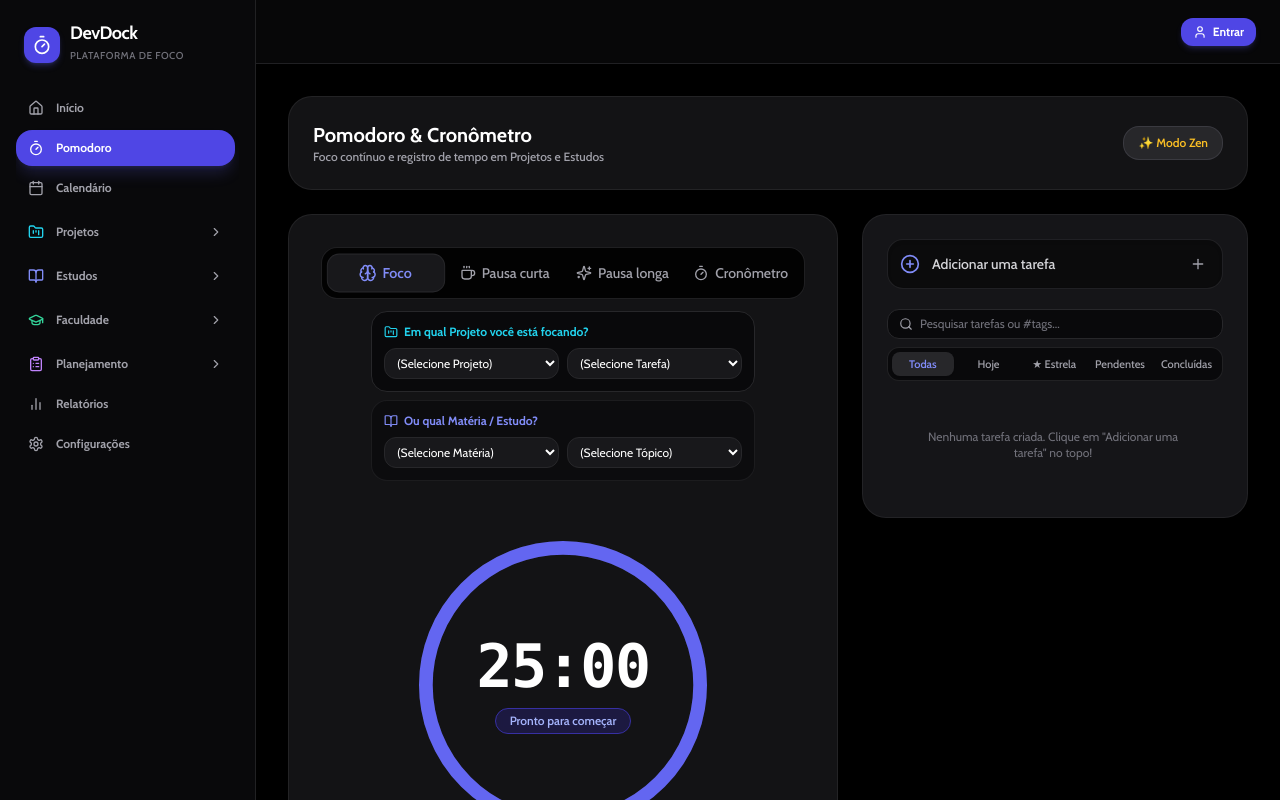
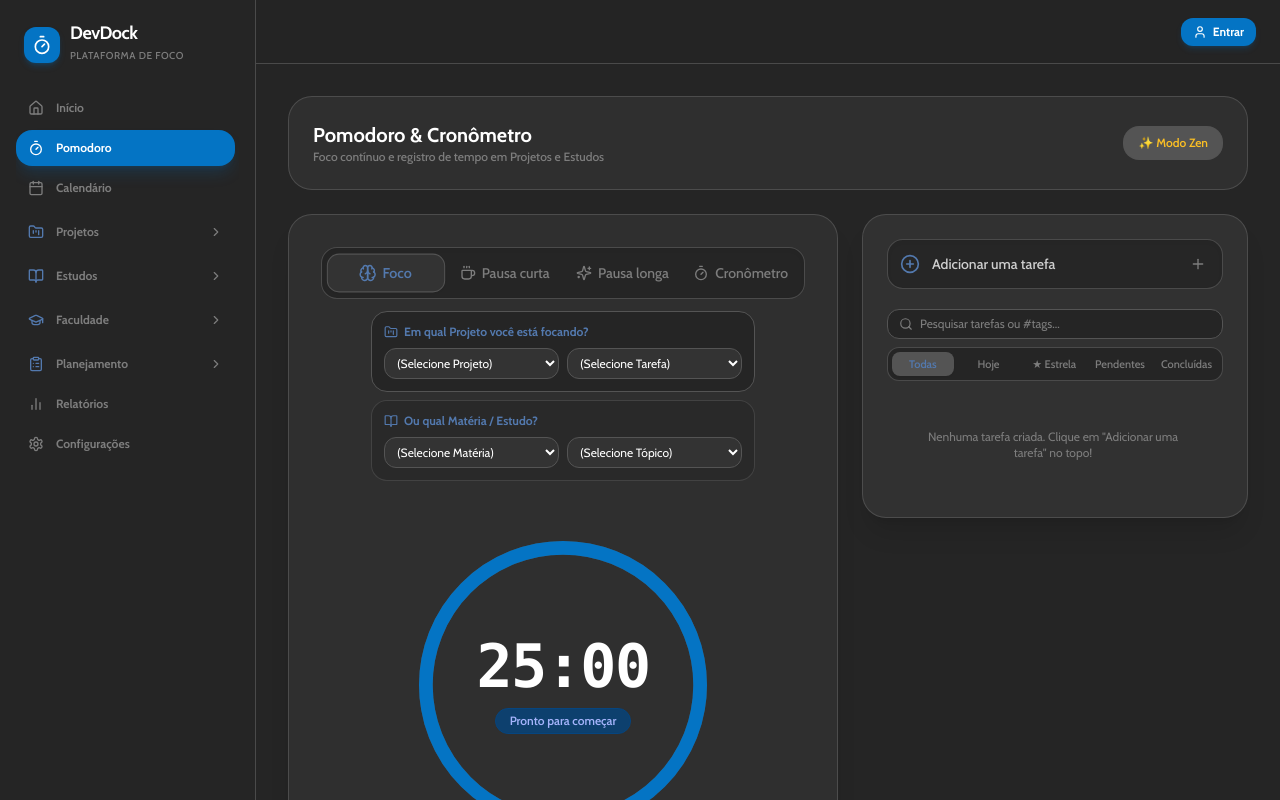
Before and after one commit to JoaoNToK/DevDock, a Next.js app: page /pomodoro in a window 1280 px wide. Shown: the top 800 px of the page. Built offline with nearby package versions, Linux system fonts and the light colour scheme.

Commit message:
style: update theme color palette to custom 7-color scheme (#252525, #CFCFCF, #7D7D7D, #545454, #5379AE, #0474C4, #06457F)

```diff
--- a/src/app/globals.css
+++ b/src/app/globals.css
@@ -2,17 +2,50 @@
 @tailwind components;
 @tailwind utilities;
 
+:root {
+  --color-dark: #252525;
+  --color-light: #CFCFCF;
+  --color-slate: #7D7D7D;
+  --color-charcoal: #545454;
+  --color-steel: #5379AE;
+  --color-ocean: #0474C4;
+  --color-navy: #06457F;
+}
+
 @layer base {
   body {
-    @apply bg-slate-50 text-slate-900 dark:bg-black dark:text-slate-100 min-h-screen font-sans antialiased transition-colors duration-300;
+    background-color: #252525;
+    color: #CFCFCF;
+    min-height: 100vh;
+    font-family: var(--font-cabin), Cabin, system-ui, sans-serif;
+    -webkit-font-smoothing: antialiased;
+  }
+
+  /* Scrollbar custom colors */
+  ::-webkit-scrollbar {
+    width: 8px;
+    height: 8px;
+  }
+
+  ::-webkit-scrollbar-track {
+    background: #252525;
+  }
+
+  ::-webkit-scrollbar-thumb {
+    background: #545454;
+    border-radius: 4px;
+  }
+
+  ::-webkit-scrollbar-thumb:hover {
+    background: #7D7D7D;
   }
 }
 
-/* Custom radial background glows for modern dark & light modes */
+/* Custom radial background glows using palette colors */
 .bg-radial-gradient {
-  background-image: radial-gradient(circle at 50% 20%, rgba(99, 102, 241, 0.08) 0%, rgba(255, 255, 255, 0) 70%);
+  background-image: radial-gradient(circle at 50% 20%, rgba(4, 116, 196, 0.15) 0%, rgba(37, 37, 37, 0) 70%);
 }
 
 .dark .bg-radial-gradient {
-  background-image: radial-gradient(circle at 50% 20%, rgba(99, 102, 241, 0.18) 0%, rgba(0, 0, 0, 0) 70%);
+  background-image: radial-gradient(circle at 50% 20%, rgba(4, 116, 196, 0.25) 0%, rgba(37, 37, 37, 0) 70%);
 }
--- a/tailwind.config.ts
+++ b/tailwind.config.ts
@@ -10,26 +10,80 @@ const config: Config = {
   theme: {
     extend: {
       colors: {
+        // Custom 7-Color Palette
+        palette: {
+          dark: '#252525',    // 1. Dark Charcoal (Background surface)
+          light: '#CFCFCF',   // 2. Light Silver (Primary text & headers)
+          slate: '#7D7D7D',   // 3. Medium Gray (Subtitles & muted elements)
+          charcoal: '#545454',// 4. Dark Slate (Cards, borders & inputs)
+          steel: '#5379AE',   // 5. Steel Blue (Soft accent badges & highlights)
+          ocean: '#0474C4',   // 6. Ocean Blue (Primary CTA buttons & active states)
+          navy: '#06457F',    // 7. Deep Navy (Dark card headers & gradients)
+        },
+        // Override standard colors to conform to the 7-color palette
+        black: '#252525',
+        zinc: {
+          950: '#252525',
+          900: '#333333',
+          800: '#545454',
+          700: '#545454',
+          600: '#7D7D7D',
+          500: '#7D7D7D',
+          400: '#7D7D7D',
+          300: '#CFCFCF',
+          200: '#CFCFCF',
+          100: '#FFFFFF',
+        },
+        indigo: {
+          50: '#eef6ff',
+          100: '#d9eaff',
+          400: '#5379AE',
+          500: '#0474C4',
+          600: '#0474C4',
+          700: '#06457F',
+          800: '#06457F',
+          900: '#06457F',
+          950: '#06457F',
+        },
+        cyan: {
+          400: '#5379AE',
+          500: '#0474C4',
+          600: '#0474C4',
+          700: '#06457F',
+          950: '#06457F',
+        },
+        purple: {
+          400: '#5379AE',
+          500: '#5379AE',
+          600: '#06457F',
+          950: '#06457F',
+        },
+        emerald: {
+          400: '#5379AE',
+          500: '#0474C4',
+          600: '#0474C4',
+          950: '#06457F',
+        },
         focus: {
-          50: '#f5f3ff',
-          100: '#ede9fe',
-          500: '#6366f1',
-          600: '#4f46e5',
-          700: '#4338ca',
+          50: '#eef6ff',
+          100: '#d9eaff',
+          500: '#0474C4',
+          600: '#0474C4',
+          700: '#06457F',
         },
         shortBreak: {
-          50: '#ecfdf5',
-          100: '#d1fae5',
-          500: '#10b981',
-          600: '#059669',
-          700: '#047857',
+          50: '#eef6ff',
+          100: '#d9eaff',
+          500: '#5379AE',
+          600: '#5379AE',
+          700: '#06457F',
         },
         longBreak: {
-          50: '#ecfeff',
-          100: '#cffafe',
-          500: '#06b6d4',
-          600: '#0891b2',
-          700: '#0e7490',
+          50: '#eef6ff',
+          100: '#d9eaff',
+          500: '#06457F',
+          600: '#06457F',
+          700: '#252525',
         },
       },
       fontFamily: {
```
